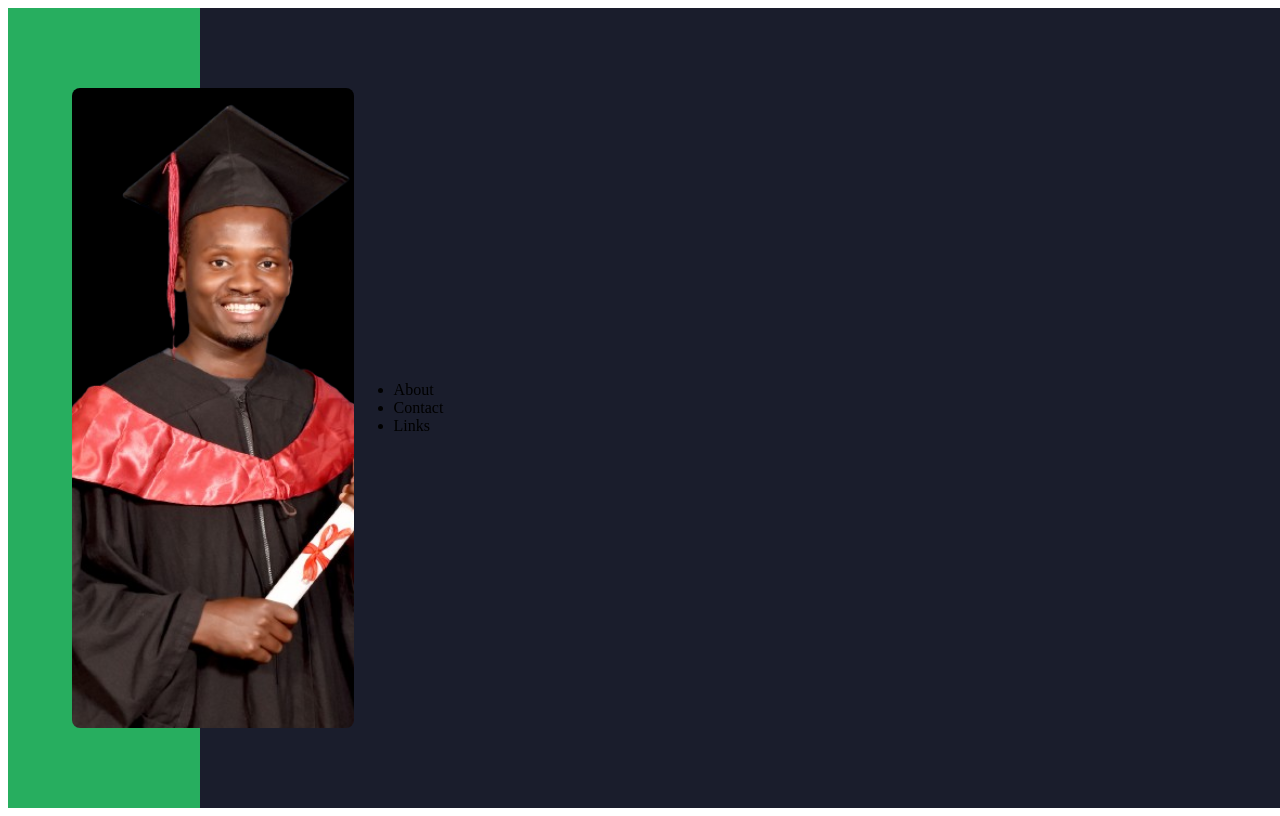
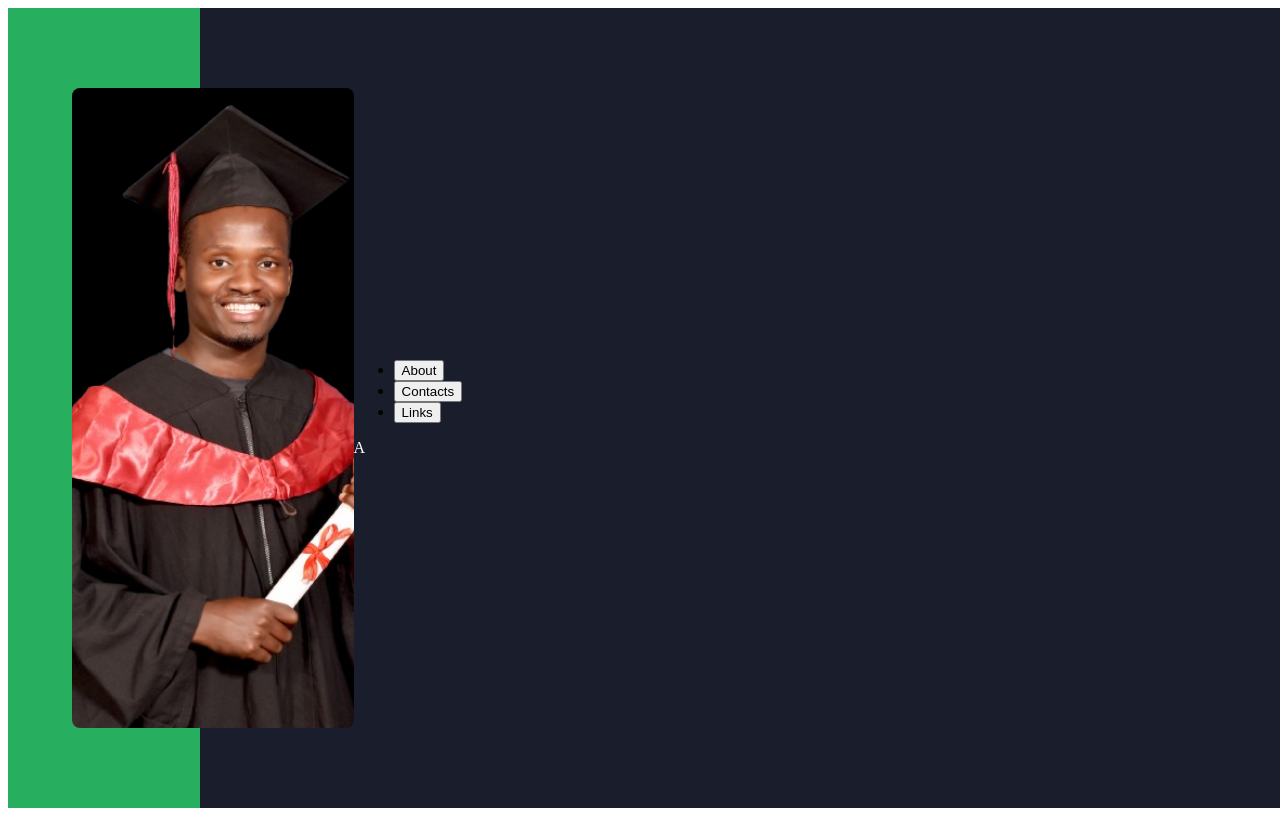
Before and after one commit to Neuman-Nz/Portfolio, a plain HTML site: page index.html in a window 1280 px wide. Drawn offline with Linux system fonts and the light colour scheme.

Commit message:
connected javascript to my html file

```diff
--- a/index.html
+++ b/index.html
@@ -17,14 +17,33 @@
             <div class="innerCenterContent">
                 <nav>
                     <ul>
-                        <li>About</li>
-                        <li>Contact</li>
-                        <li>Links</li>
+                        <li>
+                            <button onclick="showTab('about')">About</button>
+                        </li>
+                        <li>
+                            <button onclick="showTab('contact')">Contacts</button>
+                        </li>
+                        <li>
+                            <button onclick="showTab('link')">Links</button>
+                        </li>
                     </ul>
                 </nav>
+
+                <div class="mainContent">
+                    <div class="about " id="about" style="display: block;">
+                        <p style="color: white;">A</p>
+                    </div>
+                    <div class="contact displayNone" id="contact">
+                        <p style="color: white;">C</p>
+                    </div>
+                    <div class="link displayNone" id="link">
+                        <p style="color: white;">L</p>
+                    </div>
+                </div>
             </div>
             <div class="innerCenterNav"></div>
         </div>
    </div>
+   <script src="./script.js"></script>
 </body>
 </html>
```
